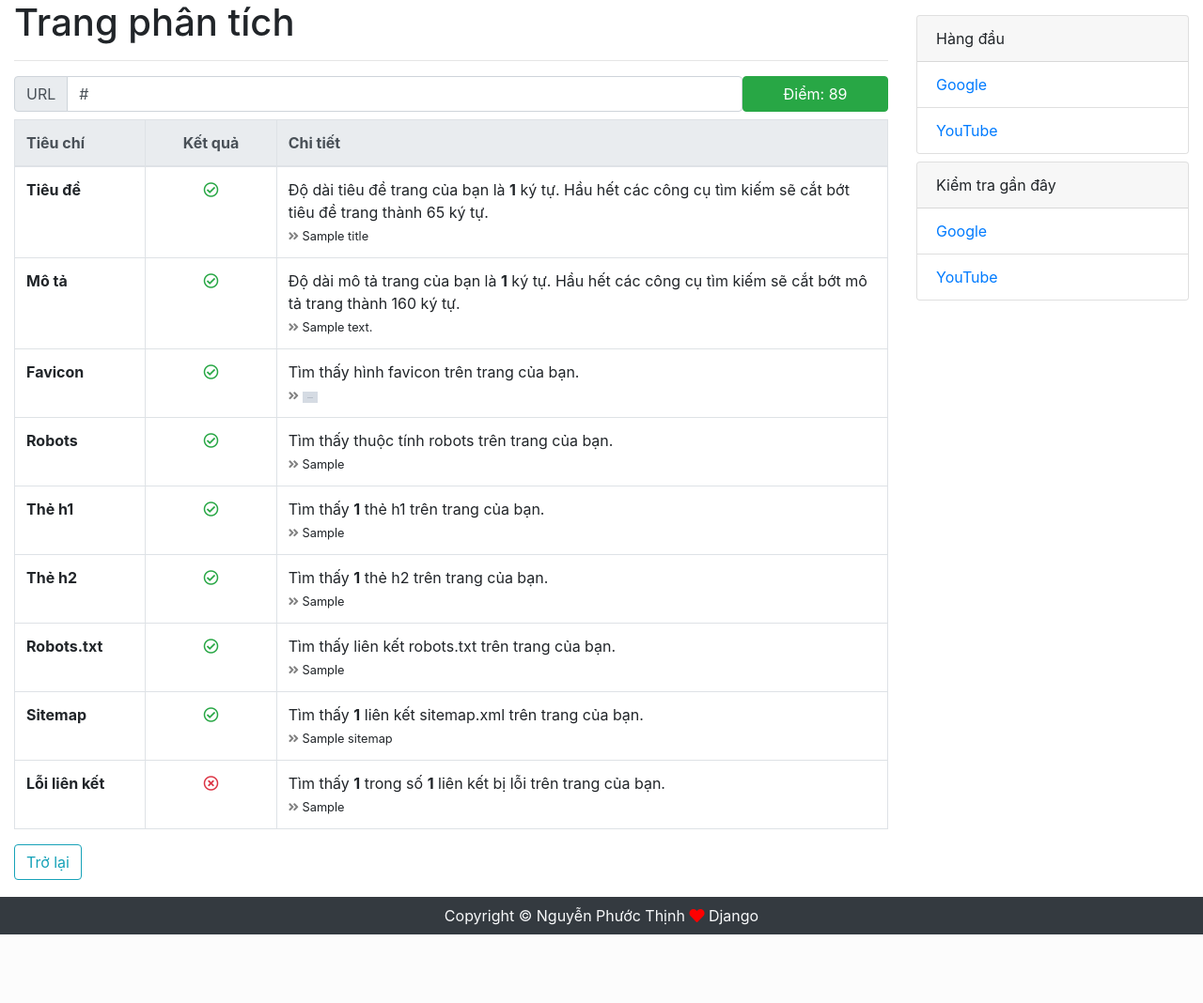
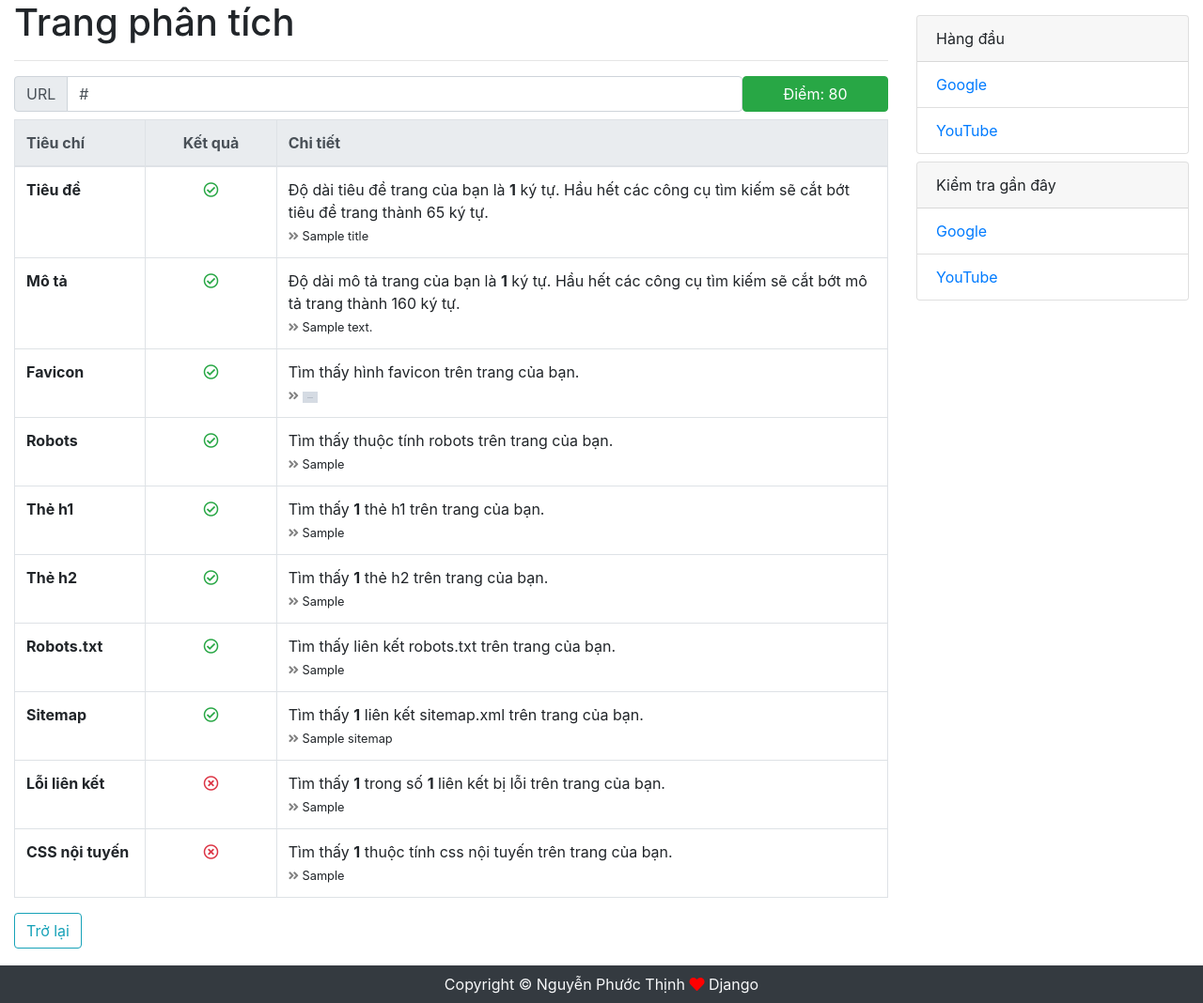
Before and after one commit to thinh9e/web-checker, a Django app: template templates/checkweb/check.html in a window 1280 px wide. Shown: the part 56-1124 px from the top of the page at 94% size. Before the commit the page ends 1051 px from the top, so only its background shows below. Run offline with Django 3.2, Linux system fonts and the light colour scheme; the template is opened without the code that fills it: most values are stand-ins (such as "Sample title", 1, 10 or a date in 2020); grey boxes marked "Sample" are stand-in pictures; some libraries are stand-ins or nearby versions.

Commit message:
add check CSS inlines

```diff
--- a/templates/checkweb/check.html
+++ b/templates/checkweb/check.html
@@ -206,6 +206,26 @@
                     {% endif %}
                 </td>
             </tr>
+            <!-- CSS inlines -->
+            <tr>
+                <th scope="row">CSS nội tuyến</th>
+                <td class="text-center">
+                    {% if cssInlines|length == 0 %}
+                    <i class="far fa-check-circle text-success"></i>
+                    {% else %}
+                    <i class="far fa-times-circle text-danger"></i>
+                    {% endif %}
+                </td>
+                <td>
+                    {% if cssInlines|length > 0 %}
+                    <div>Tìm thấy <b>{{ cssInlines|length }}</b> thuộc tính css nội tuyến trên trang của bạn.</div>
+                    <small>{% for cssInline in cssInlines %}<i class="fas fa-angle-double-right"></i> {{ cssInline }}<br>{% endfor %}</small>
+                    {% else %}
+                    <div>Không tìm thấy thuộc tính css nội tuyến trên trang của bạn.</div>
+                    <small><i class="fas fa-angle-double-right"></i> <em>None</em></small>
+                    {% endif %}
+                </td>
+            </tr>
         </tbody>
     </table>
 </div>
```
Also changed, not shown: checkweb/functions.py (+15 -0 lines).
